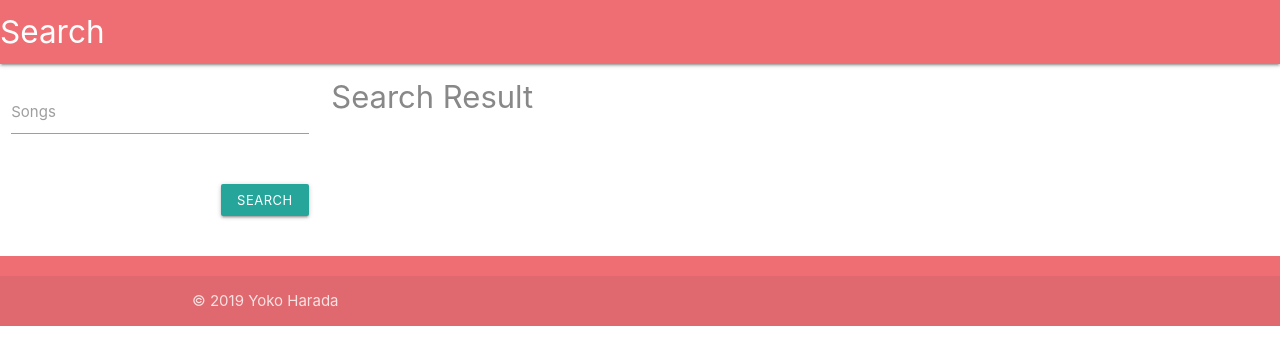
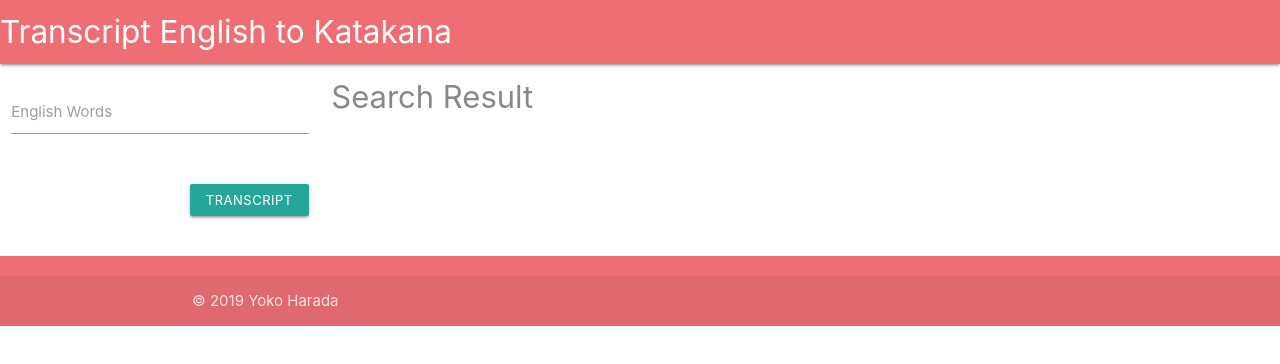
Before and after one commit to yokolet/transcript-app, a React (Create React App) app: page / in a window 1280 px wide. Shown: the top 364 px of the page. Built offline with nearby package versions, Linux system fonts and the light colour scheme.

Commit message:
chore: converts to transcript app

```diff
--- a/public/index.html
+++ b/public/index.html
@@ -23,7 +23,7 @@
       Learn how to configure a non-root public URL by running `npm run build`.
     -->
     <link href="https://fonts.googleapis.com/icon?family=Material+Icons" rel="stylesheets">
-    <title>React App</title>
+    <title>Transcript App</title>
   </head>
   <body>
     <noscript>You need to enable JavaScript to run this app.</noscript>
--- a/src/components/Main.js
+++ b/src/components/Main.js
@@ -2,7 +2,7 @@ import React, { Component } from 'react';
 import PropTypes from 'prop-types'
 import './Main.css';
 import Results from './Results';
-import SongTitles from './SongTitles';
+import WordForm from './WordForm';
 
 class Main extends Component {
   constructor(props) {
@@ -10,16 +10,16 @@ class Main extends Component {
     this.onSubmit = this.onSubmit.bind(this);
   }
 
-  onSubmit = ({songs}) => {
-    let songList = songs.split("\n");
-    console.log(songList);
+  onSubmit = ({words}) => {
+    let wordList = words.split("\n");
+    console.log(wordList);
   }
 
   render() {
     return (
       <div className="row Main">
         <div className="col s3">
-          <SongTitles onSubmit={this.onSubmit}/>
+          <WordForm onSubmit={this.onSubmit}/>
         </div>
         <div className="col s9">
           <Results />
--- a/src/components/NavBar.js
+++ b/src/components/NavBar.js
@@ -4,7 +4,7 @@ export default () => {
   return (
     <nav>
       <div className="nav-wrapper">
-        <a href="/" className="brand-logo">Search</a>
+        <a href="/" className="brand-logo">Transcript English to Katakana</a>
       </div>
     </nav>
   )
--- a/src/components/SongTitles.js
+++ b/src/components/WordForm.js
@@ -3,22 +3,22 @@ import PropTypes from 'prop-types'
 import M from 'materialize-css';
 import './Main.css';
 
-class SongTitles extends Component {
+class WordForm extends Component {
   constructor(props) {
     super(props)
     this.onSubmit = this.onSubmit.bind(this)
-    this.state = { songs: '' }
+    this.state = { words: '' }
   }
 
   onSubmit = (event) => {
     event.preventDefault()
-    let someSongs = false;
-    if (this.state.songs.length < 1) {
-      M.toast({html: 'Song list is empty'})
+    let someWords = false;
+    if (this.state.words.length < 1) {
+      M.toast({html: 'Word list is empty'})
     } else {
-      someSongs = true
+      someWords = true
     }
-    if (someSongs) {
+    if (someWords) {
       this.props.onSubmit(this.state)
     }
   }
@@ -34,24 +34,28 @@ class SongTitles extends Component {
           <div className="row">
             <div className="input-field col s12">
               <textarea
-                id="songs"
+                id="words"
                 className="materialize-textarea"
-                value={this.state.songs}
-                onChange={e => this.setState({ songs: e.target.value })}
+                value={this.state.words}
+                onChange={e => this.setState({ words: e.target.value })}
               ></textarea>
-              <label htmlFor="songs">Songs</label>
+              <label htmlFor="words">English Words</label>
             </div>
           </div>
-          <button className="btn-small waves-effect waves-light right" type="submit" name="action">Search</button>
+          <button className="btn-small waves-effect waves-light right"
+                  type="submit"
+                  name="action">
+            Transcript
+          </button>
         </form>
       </div>
     );
   }
 }
 
-SongTitles.propTypes = {
-  songs: PropTypes.string,
+WordForm.propTypes = {
+  words: PropTypes.string,
   onSubmit: PropTypes.func.isRequired,
 }
 
-export default SongTitles;
+export default WordForm;
```
